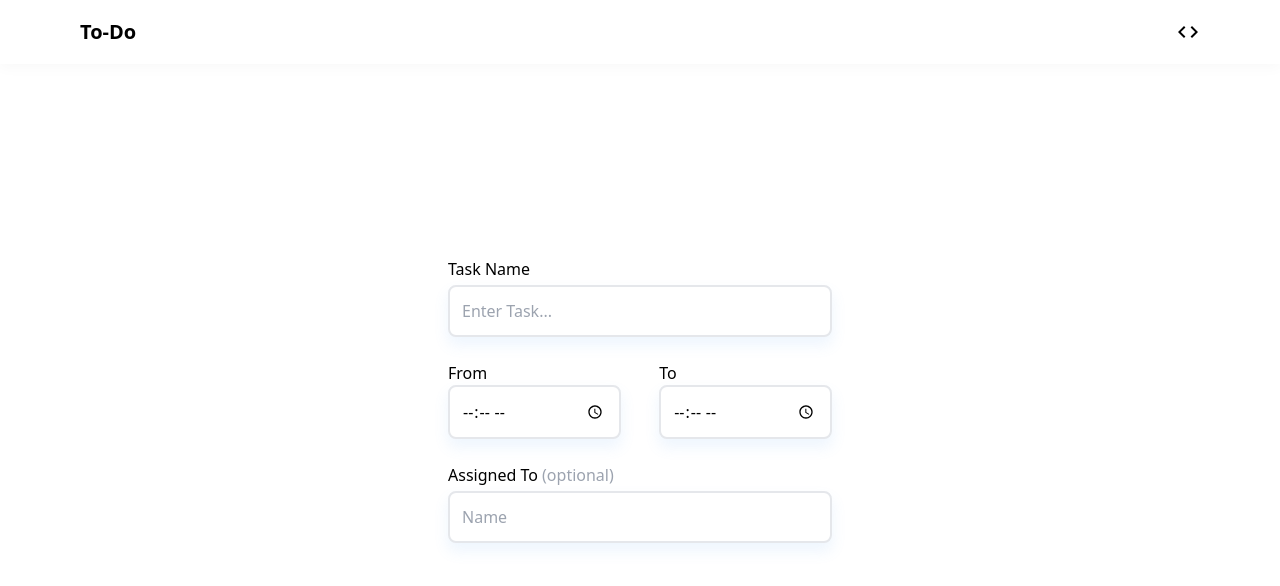
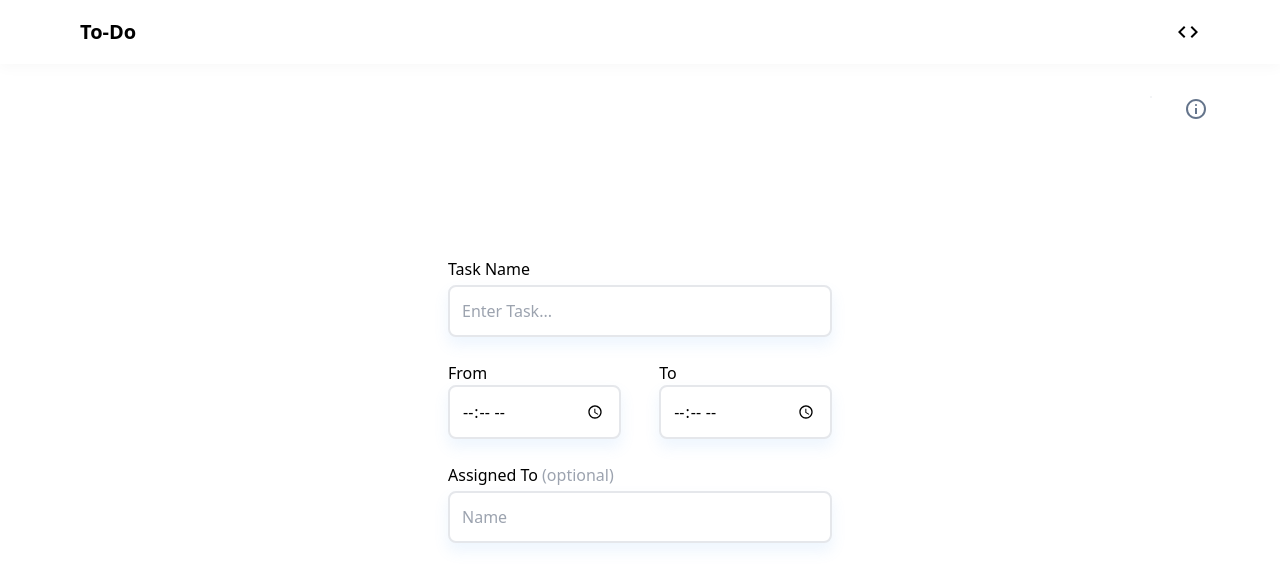
Before and after one commit to abno-24/To-Do-App, a Vue app: page / in a window 1280 px wide. Shown: the top 586 px of the page. Built offline with nearby package versions, Linux system fonts and the light colour scheme; the HTML template or start-up script is replaced by a standard one.

Commit message:
Worked on Info feature

```diff
--- a/src/App.vue
+++ b/src/App.vue
@@ -1,11 +1,12 @@
 <script>
 import Header from './components/Header.vue';
 import ToDo from './components/ToDo.vue';
+import Info from './components/Info.vue';
 
 export default {
     setup() {
     },
-    components: { ToDo, Header }
+    components: { ToDo, Header, Info }
 }
 </script>
 
@@ -13,6 +14,7 @@ export default {
   <div id="app">
     <Header />
     <ToDo />
+    <Info />
   </div>
 </template>
 
--- /dev/null
+++ b/src/components/Info.vue
@@ -0,0 +1,17 @@
+<template>
+    <div class="absolute top-24 right-32 border border-gray-100">
+        <span class="absolute invisible text-base bg-black hover:text-white text-gray-500 hover:visible z-10 flex justify-between items-center gap-1">
+            info
+            <svg class="z-20 visible fill-slate-500 hover:bg-white" xmlns="http://www.w3.org/2000/svg" height="24" viewBox="0 -960 960 960" width="24">
+                <path
+                d="M440-280h80v-240h-80v240Zm40-320q17 0 28.5-11.5T520-640q0-17-11.5-28.5T480-680q-17 0-28.5 11.5T440-640q0 17 11.5 28.5T480-600Zm0 520q-83 0-156-31.5T197-197q-54-54-85.5-127T80-480q0-83 31.5-156T197-763q54-54 127-85.5T480-880q83 0 156 31.5T763-763q54 54 85.5 127T880-480q0 83-31.5 156T763-197q-54 54-127 85.5T480-80Zm0-80q134 0 227-93t93-227q0-134-93-227t-227-93q-134 0-227 93t-93 227q0 134 93 227t227 93Zm0-320Z" />
+            </svg>
+        </span>
+    </div>
+</template>
+<script>
+export default {
+
+}
+</script>
+<style></style>
```
Also changed, not shown: public/icons/info.svg (added).
